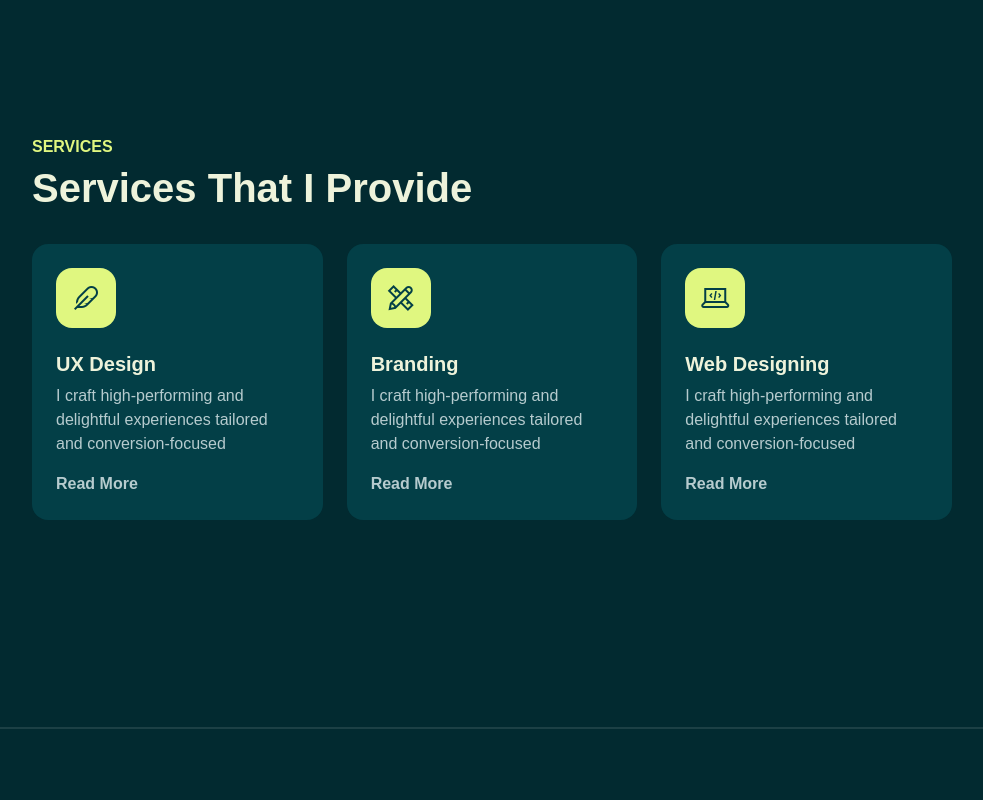
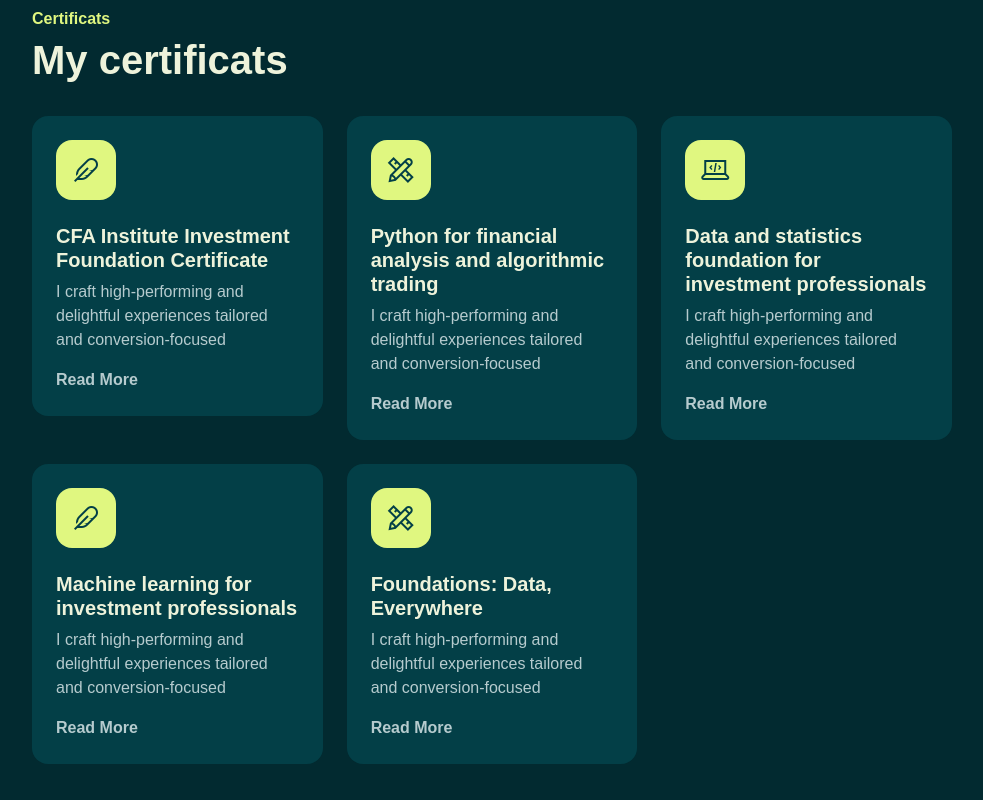
Before and after one commit to maria-aboulaala/portofolio, a plain HTML site: page index.html in a window 1280 px wide. Shown: the part 1740-2540 px from the top of the page, without its empty margins (268-1251 px from the left). Drawn offline with Linux system fonts and the light colour scheme; a web font is replaced by a local one.

Commit message:
Update index.html

```diff
--- a/index.html
+++ b/index.html
@@ -29,16 +29,16 @@
                 <ul class="navbar-nav ms-auto flex-lg-column text-lg-center">
 
                     <li class="nav-item">
-                        <a class="nav-link" href="#home">Home</a>
+                        <a class="nav-link" href="#aboutme">About me</a>
                     </li>
                     <li class="nav-item">
-                        <a class="nav-link" href="#about">About</a>
+                        <a class="nav-link" href="#education">Education</a>
                     </li>
                     <li class="nav-item">
-                        <a class="nav-link" href="#services">Certificats</a>
+                        <a class="nav-link" href="#certificats">Certificats</a>
                     </li>
                     <li class="nav-item">
-                        <a class="nav-link" href="#work">Personal Projects</a>
+                        <a class="nav-link" href="#projects">Personal Projects</a>
                     </li>
                     <li class="nav-item">
                         <a class="nav-link" href="#reviews">Reviews</a>
@@ -60,7 +60,7 @@
     <div id="content-wrapper">
 
         <!-- HOME -->
-        <section id="home" class="full-height px-lg-5">
+        <section id="aboutme" class="full-height px-lg-5">
 
             <div class="container">
                 <div class="row">
@@ -70,7 +70,7 @@
                         <p class="lead mt-2 mb-4" data-aos="fade-up" data-aos-delay="300">I am Maria Aboulaala, And I craft
                             high-performing and delightful experiences tailored and conversion-focused</p>
                         <div data-aos="fade-up" data-aos-delay="600">
-                            <a href="#work" class="btn btn-brand me-3">Explore My Projects</a>
+                            <a href="#projects" class="btn btn-brand me-3">Explore My Projects</a>
                             <a href="#" class="link-custom">Contact: mariaaboulaala28@gmail.com</a>
                         </div>
                     </div>
@@ -80,7 +80,7 @@
         </section>
         <!-- //HOME -->
 <!-- ABOUT -->
-        <section id="about" class="full-height px-lg-5">
+        <section id="education" class="full-height px-lg-5">
             <div class="container">
 
                 <div class="row pb-4" data-aos="fade-up">
@@ -158,25 +158,24 @@
             </div>
 
         </section>
-        <!-- SERVICES -->
-        <section id="services" class="full-height px-lg-5">
+        <!-- certificats -->
+        <section id="certificats" class="full-height px-lg-5">
             <div class="container">
 
                 <div class="row pb-4" data-aos="fade-up">
                     <div class="col-lg-8">
-                        <h6 class="text-brand">SERVICES</h6>
-                        <h1>Services That I Provide</h1>
+                        <h6 class="text-brand">Certificats</h6>
+                        <h1>My certificats</h1>
                     </div>
                 </div>
 
                 <div class="row gy-4">
-
                     <div class="col-md-4" data-aos="fade-up">
                         <div class="service p-4 bg-base rounded-4 shadow-effect">
                             <div class="iconbox rounded-4">
                                 <i class="las la-feather"></i>
                             </div>
-                            <h5 class="mt-4 mb-2">UX Design</h5>
+                            <h5 class="mt-4 mb-2">CFA Institute Investment Foundation Certificate</h5>
                             <p>I craft high-performing and delightful experiences tailored and conversion-focused</p>
                             <a href="#" class="link-custom">Read More</a>
                         </div>
@@ -187,7 +186,7 @@
                             <div class="iconbox rounded-4">
                                 <i class="las la-pencil-ruler"></i>
                             </div>
-                            <h5 class="mt-4 mb-2">Branding</h5>
+                            <h5 class="mt-4 mb-2">Python for financial analysis and algorithmic trading</h5>
                             <p>I craft high-performing and delightful experiences tailored and conversion-focused</p>
                             <a href="#" class="link-custom">Read More</a>
                         </div>
@@ -198,20 +197,39 @@
                             <div class="iconbox rounded-4">
                                 <i class="las la-laptop-code"></i>
                             </div>
-                            <h5 class="mt-4 mb-2">Web Designing</h5>
+                            <h5 class="mt-4 mb-2">Data and statistics foundation for investment professionals</h5>
                             <p>I craft high-performing and delightful experiences tailored and conversion-focused</p>
                             <a href="#" class="link-custom">Read More</a>
                         </div>
                 </div>
 
+                <div class="col-md-4" data-aos="fade-up">
+                        <div class="service p-4 bg-base rounded-4 shadow-effect">
+                            <div class="iconbox rounded-4">
+                                <i class="las la-feather"></i>
+                            </div>
+                            <h5 class="mt-4 mb-2">Machine learning for investment professionals</h5>
+                            <p>I craft high-performing and delightful experiences tailored and conversion-focused</p>
+                            <a href="#" class="link-custom">Read More</a>
+                        </div>
                 </div>
 
+                <div class="col-md-4" data-aos="fade-up" data-aos-delay="300">
+                        <div class="service p-4 bg-base rounded-4 shadow-effect">
+                            <div class="iconbox rounded-4">
+                                <i class="las la-pencil-ruler"></i>
+                            </div>
+                            <h5 class="mt-4 mb-2">Foundations: Data, Everywhere</h5>
+                            <p>I craft high-performing and delightful experiences tailored and conversion-focused</p>
+                            <a href="#" class="link-custom">Read More</a>
+                        </div>
+                </div>
             </div>
         </section>
-        <!-- SERVICES -->
+        <!-- //certificats -->
 
-        <!-- WORK -->
-        <section id="work" class="full-height px-lg-5">
+        <!-- projects -->
+        <section id="projects" class="full-height px-lg-5">
             <div class="container">
 
                 <div class="row pb-4" data-aos="fade-up">
@@ -277,11 +295,11 @@
                 </div>
             </div>
         </section>
-        <!-- //WORK -->
+        <!-- //projects -->
 
 
 
-        <!-- //ABOUT -->
+
 
         <!-- REVIEWS -->
         <section id="reviews" class="full-height px-lg-5">
```
Lines whose indentation alone changed are shown as unchanged.
